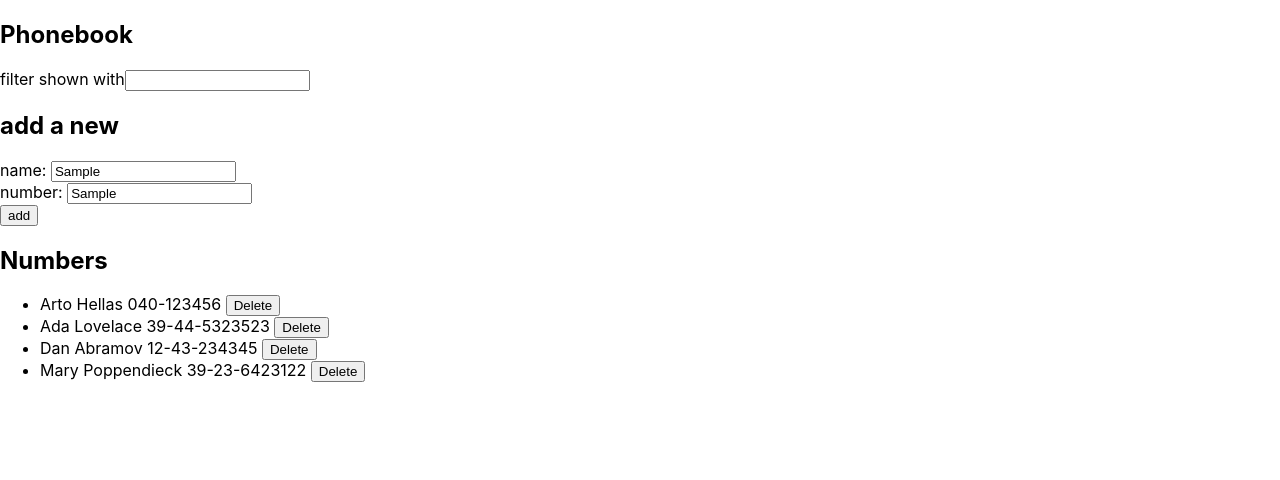
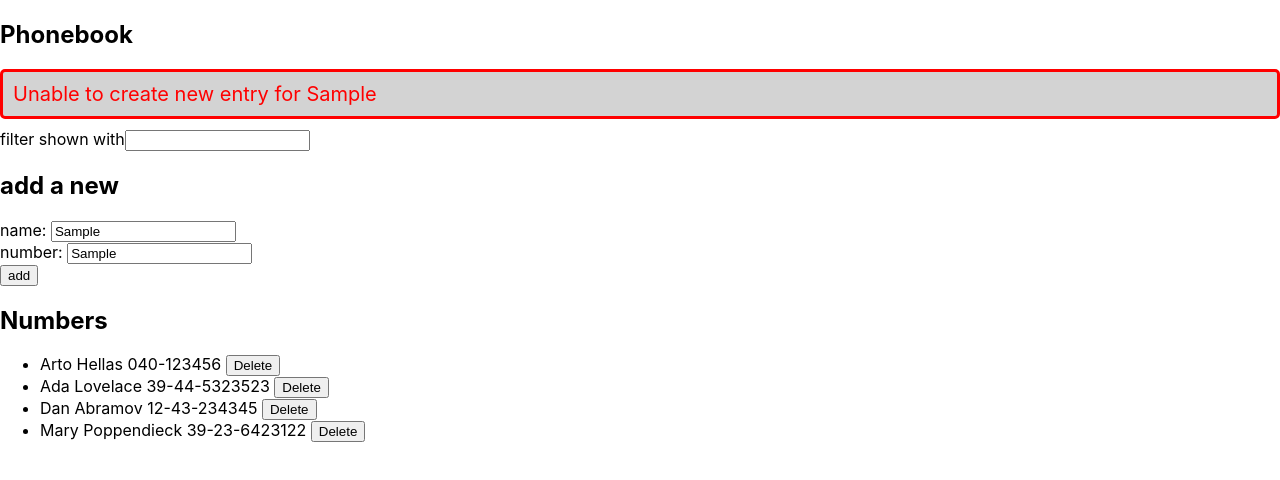
Before and after one commit to hanipman/Full-Stack-Open-2021, a React (Create React App) app in the folder part2/phonebook/: page / in a window 1280 px wide. Both pictures are taken after typing "Sample", "Sample" into the empty fields and a click on the button "add". Shown: the top 480 px of the page. Built offline with nearby package versions, Linux system fonts and the light colour scheme; no server answers; data requests are answered from the project's data file; the HTML template or start-up script is replaced by a standard one.

Commit message:
2.19 done

```diff
--- a/part2/phonebook/db.json
+++ b/part2/phonebook/db.json
@@ -1,5 +1,5 @@
 {
-	"persons":[
+  "persons": [
     {
       "name": "Arto Hellas",
       "number": "040-123456",
--- a/part2/phonebook/src/App.js
+++ b/part2/phonebook/src/App.js
@@ -37,6 +37,17 @@ const Persons = ({ persons, filter, handleDelete }) => {
 	)
 }
 
+const Notification = ({ notif, error }) => {
+	if (notif === null) {
+		return null
+	}
+	return (
+		<div className={error ? "error" : "notif"}>
+			{notif}
+		</div>
+	)
+}
+
 const App = () => {
 	const [ persons, setPersons ] = useState([])
 	const [ newEntry, setEntry ] = useState({
@@ -44,11 +55,18 @@ const App = () => {
 		number: ''
 	})
 	const [ filter, setFilter ] = useState('')
+	const [ notif, setNotif ] = useState(null)
+	const [ error, setError ] = useState(false)
 
 	useEffect(() => {
 		personService.getAll().then(x => setPersons(x))
 			.catch(error => {
-				console.log(`Failed to get phonebook, check that the server is running.`, error)
+				setNotif(`Failed to get phonebook, check that the server is running.` )
+				setError(true)
+				setTimeout(() => {
+					setNotif(null)
+					setError(false)
+				}, 5000)
 			})
 	}, [])
 
@@ -63,17 +81,37 @@ const App = () => {
 						const index = copy.findIndex(x => x.id === filtered_list[0].id)
 						copy[index].number = newEntry.number
 						setPersons(copy)
+						setNotif(`Updated ${newEntry.name}`)
+						setTimeout(() => {
+							setNotif(null)
+						}, 5000)
 					})
 					.catch(error => {
-						console.log(`Unable to update number of ${newEntry.name}.`, error)
+						setNotif(`Unable to update number of ${newEntry.name}.`)
+						setError(true)
+						setTimeout(() => {
+							setNotif(null)
+							setError(false)
+						}, 5000)
 					})
 			}
 		}
 		else {
 			personService.create(newEntry)
-				.then(x => setPersons(persons.concat({ name: x.name, number: x.number })))
+				.then(x => {
+					setPersons(persons.concat({ name: x.name, number: x.number, id: x.id}))
+					setNotif(`Created entry for ${x.name}`)
+					setTimeout(() => {
+						setNotif(null)
+					}, 5000)
+				})
 				.catch(error => {
-					console.log(`Unable to create new entry for ${newEntry.name}`, error)
+					setNotif(`Unable to create new entry for ${newEntry.name}`)
+					setError(true)
+					setTimeout(() => {
+						setNotif(null)
+						setError(false)
+					}, 5000)
 				})
 		}
 	}
@@ -100,9 +138,20 @@ const App = () => {
 		event.preventDefault()
 		if (window.confirm(`Delete ${name}?`)) {
 			personService.deletePerson(id)
-				.then(setPersons(persons.filter(person => person.id !== id)))
+				.then(() => {
+					setPersons(persons.filter(person => person.id !== id))
+					setNotif(`Deleted ${name}`)
+					setTimeout(() => {
+						setNotif(null)
+					}, 5000)
+				})
 				.catch(error => {
-					console.log(`Unable to delete entry for ${name}`, error)
+					setNotif(`Unable to delete entry for ${name}`)
+					setError(true)
+					setTimeout(() => {
+						setNotif(null)
+						setError(false)
+					}, 5000)
 				})
 		}
 	}
@@ -110,6 +159,7 @@ const App = () => {
 	return (
 		<div>
 		  	<h2>Phonebook</h2>
+			<Notification notif={notif} error={error} />
 			<Filter filter={filter} handleFilter={handleFilter} />
 			<h2>add a new</h2>
 			<PersonForm
--- a/part2/phonebook/src/index.css
+++ b/part2/phonebook/src/index.css
@@ -11,3 +11,23 @@ code {
   font-family: source-code-pro, Menlo, Monaco, Consolas, 'Courier New',
     monospace;
 }
+
+.error {
+  color: red;
+  background: lightgrey;
+  font-size: 20px;
+  border-style: solid;
+  border-radius: 5px;
+  padding: 10px;
+  margin-bottom: 10px;
+}
+
+.notif {
+  color: green;
+  background: lightgrey;
+  font-size: 20px;
+  border-style: solid;
+  border-radius: 5px;
+  padding: 10px;
+  margin-bottom: 10px;
+}
```
Lines whose indentation alone changed are shown as unchanged.
